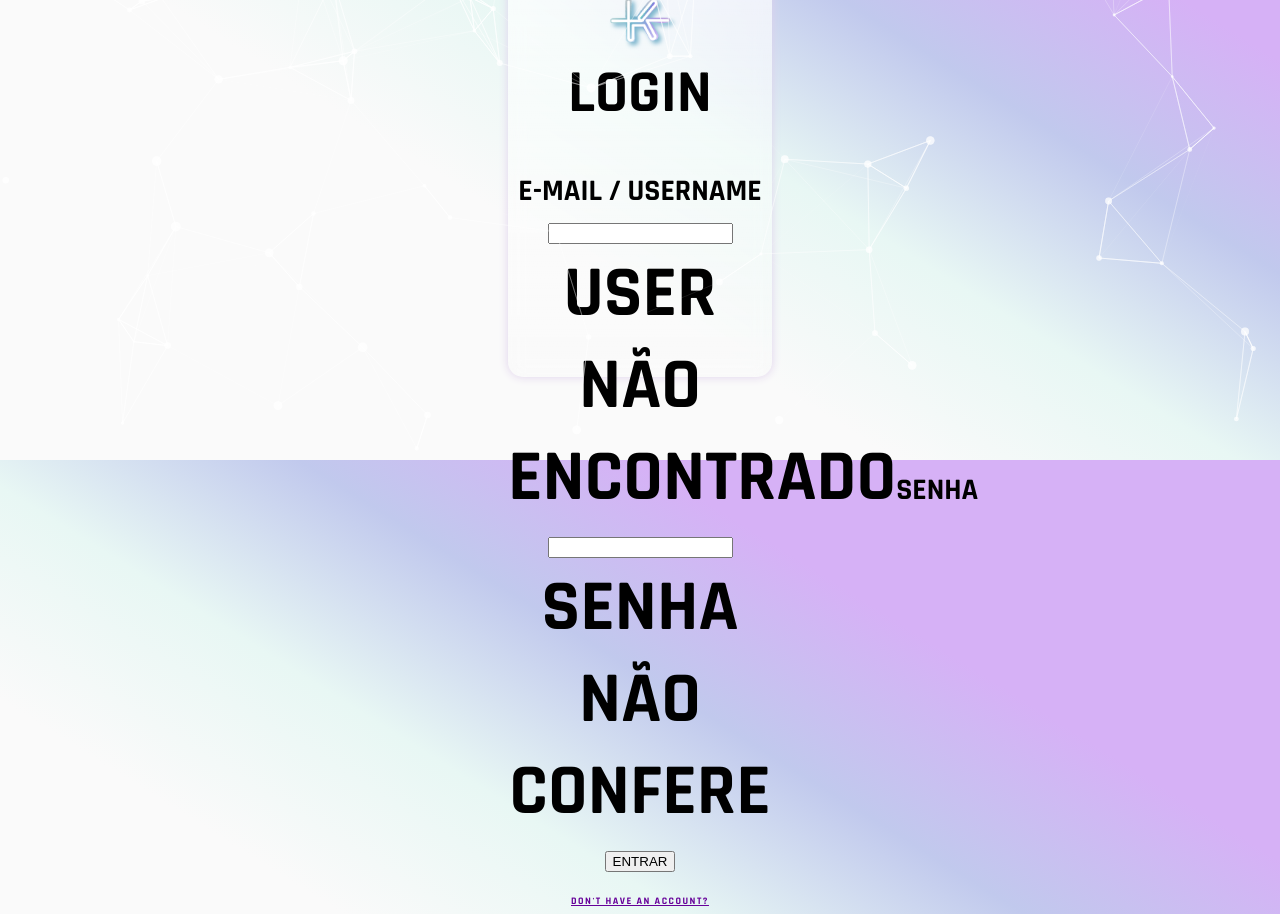
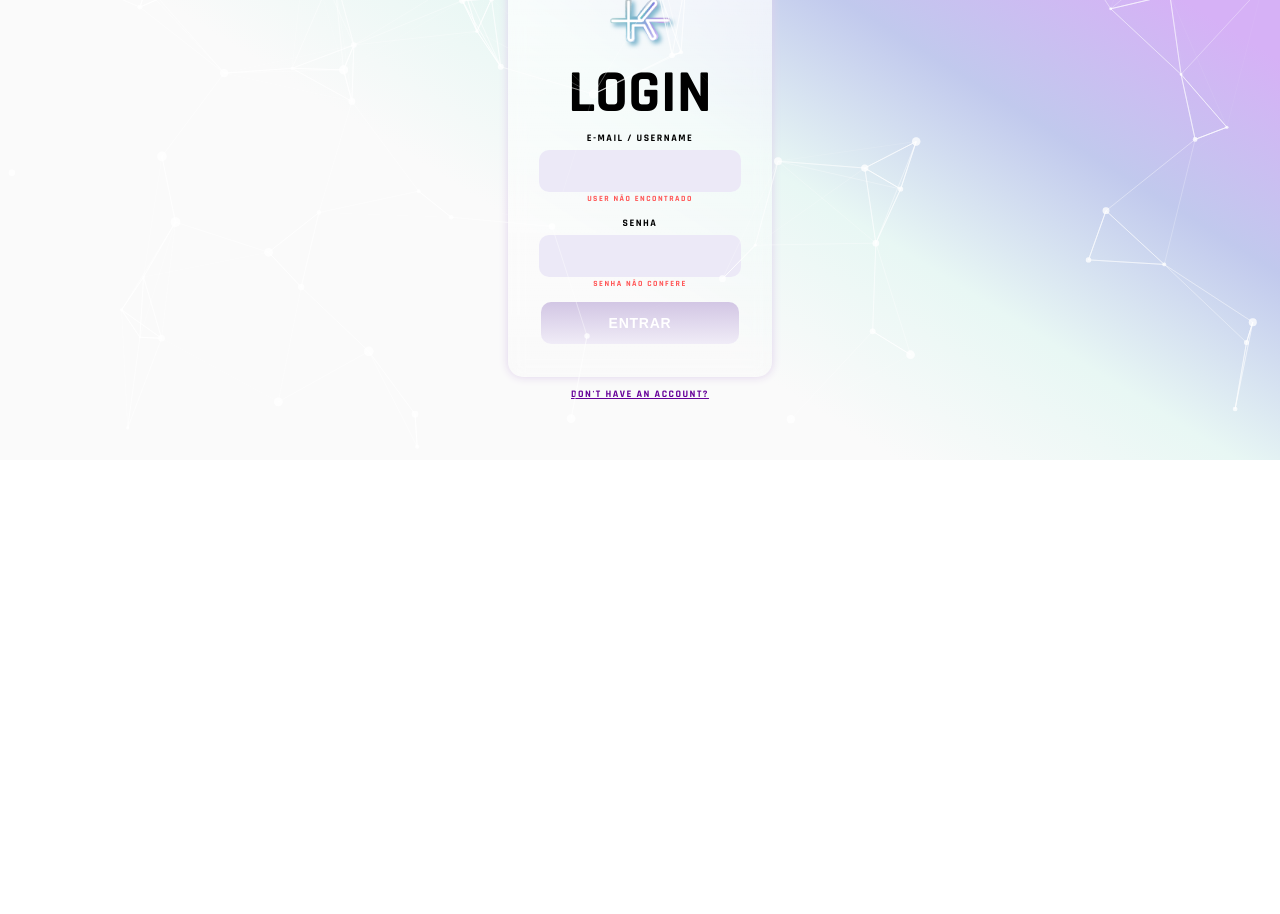
Before and after one commit to enzoggqs/desafio-kolabs, a React (Create React App) app: page / in a window 1280 px wide. Shown: the part 340-1254 px from the top of the page. After the commit the page ends 800 px from the top, so only its background shows below. Built offline with nearby package versions, Linux system fonts and the light colour scheme.

Commit message:
Making the form inside the login container as a component

```diff
--- /dev/null
+++ b/src/components/LoginForm/index.jsx
@@ -0,0 +1,23 @@
+import { useState } from "react";
+import { FormLogin, SubmitButton } from "../../styles";
+
+export const LoginForm = () => {
+    const [userFounded] = useState(false);
+    const [passwordMatches] = useState(false);
+
+    return (
+        <FormLogin>
+            <label>E-MAIL / USERNAME</label>
+            <input type="email"></input>
+            {!userFounded &&
+                <span>USER NÃO ENCONTRADO</span>
+            }
+            <label>SENHA</label>
+            <input type="password"></input>
+            {!passwordMatches &&
+                <span>SENHA NÃO CONFERE</span>
+            }
+            <SubmitButton type="submit">ENTRAR</SubmitButton>
+        </FormLogin>
+    )
+}
--- a/src/pages/Login/index.jsx
+++ b/src/pages/Login/index.jsx
@@ -1,28 +1,14 @@
 import { LoginContainer } from "../../styles"
 import logo from '../../assets/logo2.png';
-import { useState } from "react";
+import { LoginForm } from "../../components/LoginForm";
 
 export const Login = () => {
-    const [userFounded] = useState(false);
-    const [passwordMatches] = useState(false);
 
     return (
         <LoginContainer>
             <img src={logo} alt="logo" />
             <h1>LOGIN</h1>
-            <form>
-                <label>E-MAIL / USERNAME</label>
-                <input type="email"></input>
-                {!userFounded &&
-                    <span>USER NÃO ENCONTRADO</span>
-                }
-                <label>SENHA</label>
-                <input type="password"></input>
-                {!passwordMatches &&
-                    <span>SENHA NÃO CONFERE</span>
-                }
-                <button type="submit">ENTRAR</button>
-            </form>
+            <LoginForm />
             <a href="#">DON'T HAVE AN ACCOUNT?</a>
         </LoginContainer>
     )
```
